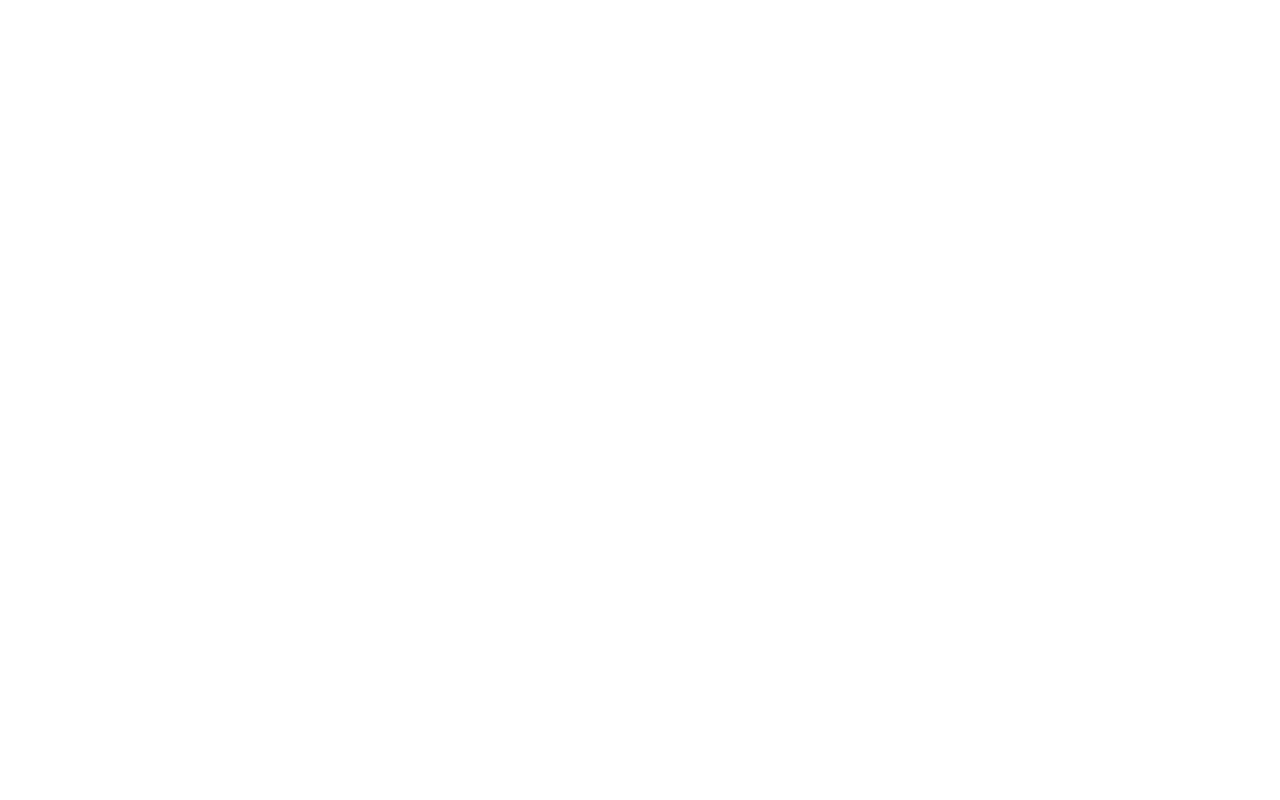
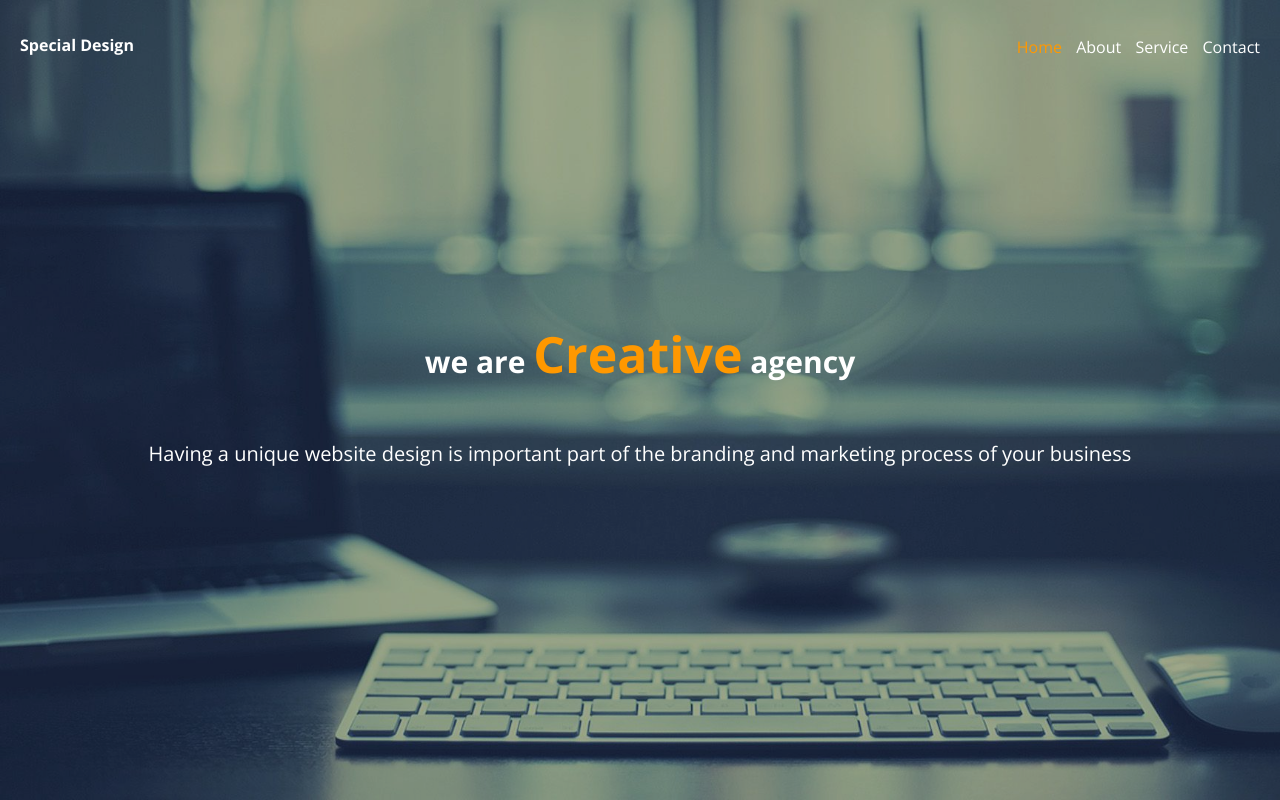
Before and after one commit to hamdiasma/project-html-css-js, a website: page index.html in a window 1280 px wide. Drawn offline with nearby package versions, Linux system fonts and the light colour scheme.

Commit message:
landing-page.html

```diff
--- a/index.html
+++ b/index.html
@@ -1,11 +1,39 @@
 <!DOCTYPE html>
 <html lang="en">
+
 <head>
     <meta charset="UTF-8">
     <meta name="viewport" content="width=device-width, initial-scale=1.0">
     <title>Document</title>
+    <link rel="stylesheet" href="css/normalize.css">
+    <link rel="stylesheet" href="./css/master.css">
+    <link rel="stylesheet" href="css/fontawesome.min.css">
+    <link rel="stylesheet" href="https://fonts.googleapis.com/css?family=Open+Sans:300,400,700&display=swap">
+    <script src="https://kit.fontawesome.com/889812eae4.js" crossorigin="anonymous"></script>
+
 </head>
+
 <body>
+    <!--start landing page -->
+    <div id="landing-page" class="landing-page">
+        <div class="overlay"></div>
+        <div class="header-area">
+            <div class="logo">Special Design</div>
+            <ul>
+                <li ><a class="active" href="#">Home</a></li>
+                <li><a href="#">About</a></li>
+                <li><a href="#">Service</a></li>
+                <li><a href="#">Contact</a></li>
+            </ul>
+        </div>
+        <div class="introduction-text">
+            <h1>we are <span>Creative</span> agency</h1>
+            <p>Having a unique website design is important part of the branding and marketing process of your business
+            </p>
+        </div>
+    </div>
+    <!--end landing page -->
+    <script src="js/main.js"></script>
+</body>
 
-</body>
 </html>
```
